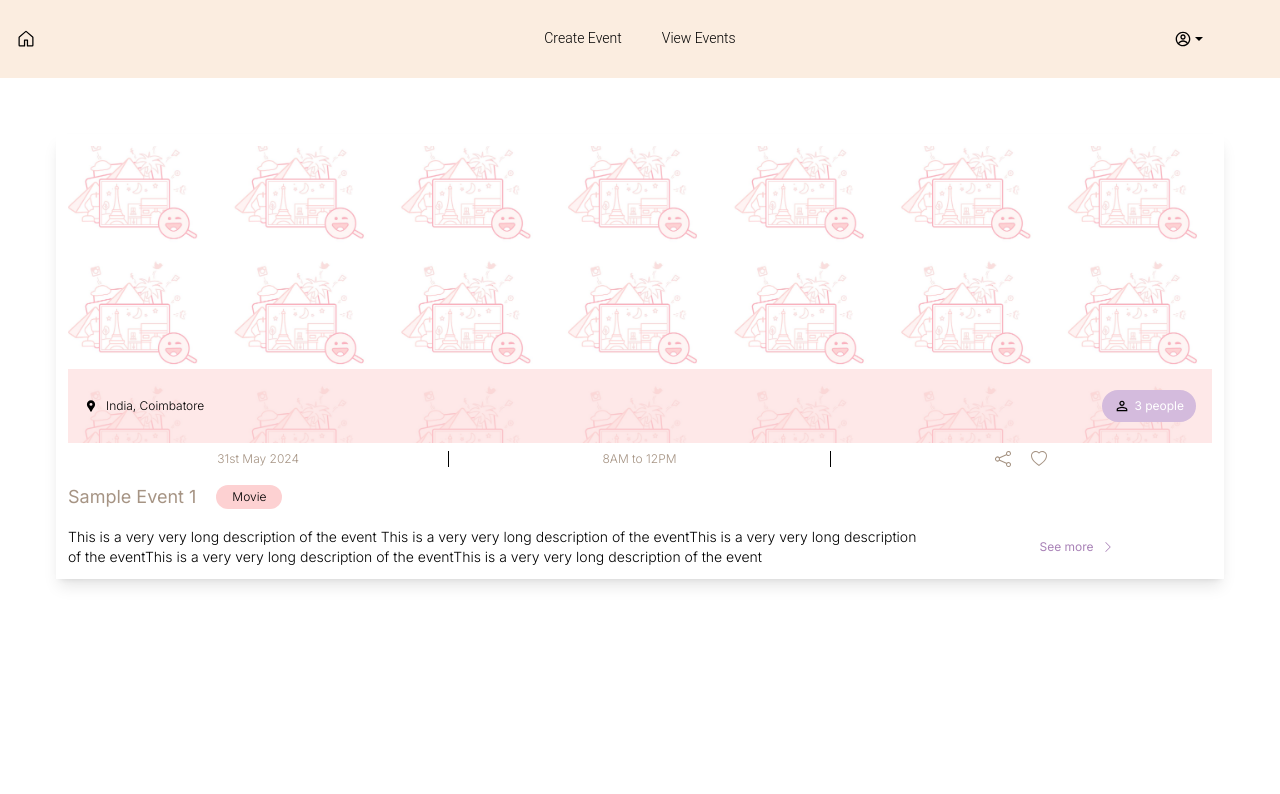
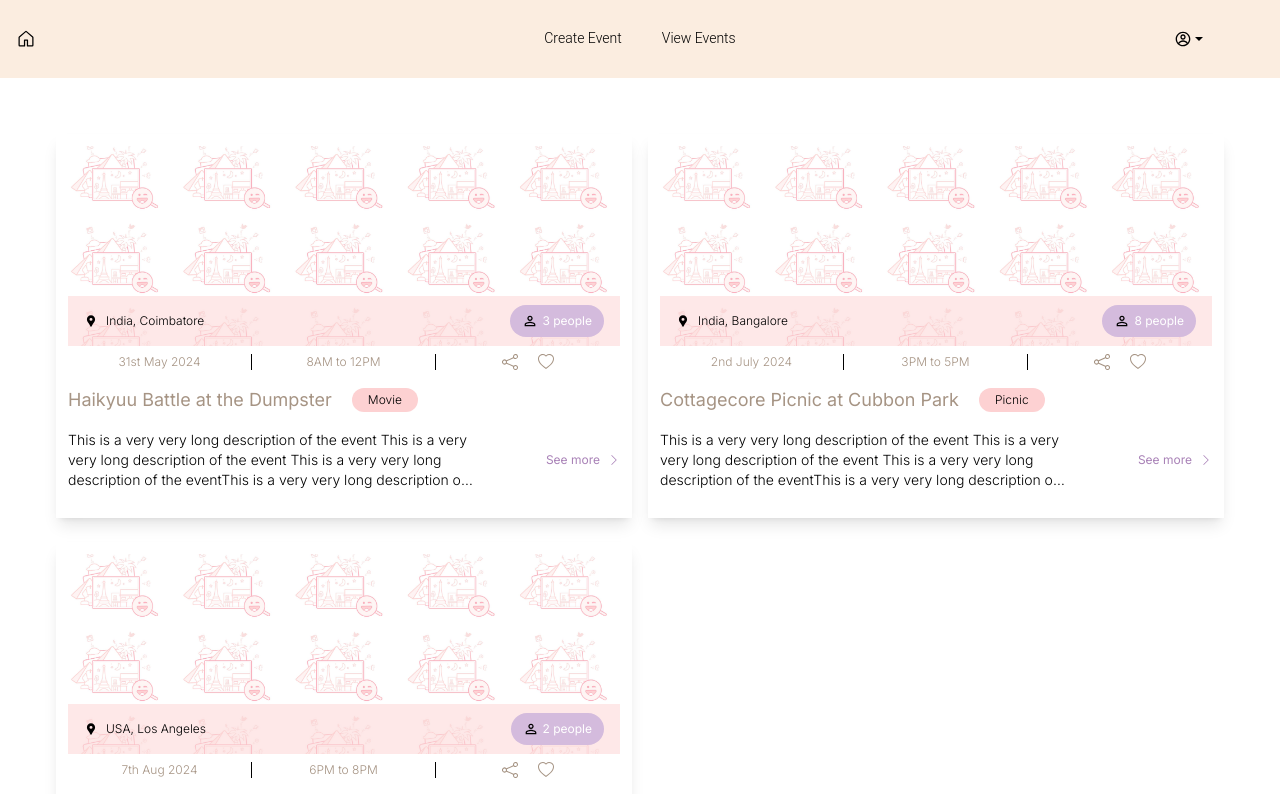
Before and after one commit to shwethaarajesh/project-i, a Next.js app: page /ViewListing in a window 1280 px wide. Shown: the top 794 px of the page. Built offline with nearby package versions, Linux system fonts and the light colour scheme.

Commit message:
Feat: Added view listing page

```diff
--- a/src/app/ViewListing/page.tsx
+++ b/src/app/ViewListing/page.tsx
@@ -5,13 +5,66 @@
 import Header from "../components/Header/Header";
 
 export default function ViewListing() {
+  const events = [
+    {
+      imageUrl: "",
+      location: "India, Coimbatore",
+      noOfPeople: 3,
+      eventDate: "31st May 2024",
+      eventTime: "8AM to 12PM",
+      title: "Haikyuu Battle at the Dumpster",
+      genre: "Movie",
+      description:
+        "This is a very very long description of the event This is a very very long description of the event This is a very very long description of the eventThis is a very very long description of the eventThis is a very very long description of the event",
+    },
+    {
+      imageUrl: "",
+      location: "India, Bangalore",
+      noOfPeople: 8,
+      eventDate: "2nd July 2024",
+      eventTime: "3PM to 5PM",
+      title: "Cottagecore Picnic at Cubbon Park",
+      genre: "Picnic",
+      description:
+        "This is a very very long description of the event This is a very very long description of the event This is a very very long description of the eventThis is a very very long description of the eventThis is a very very long description of the event",
+    },
+    {
+      imageUrl: "",
+      location: "USA, Los Angeles",
+      noOfPeople: 2,
+      eventDate: "7th Aug 2024",
+      eventTime: "6PM to 8PM",
+      title: "Need help shopping for dresses at XYZ",
+      genre: "Shopping",
+      description:
+        "This is a very very long description of the event This is a very very long description of the event This is a very very long description of the eventThis is a very very long description of the eventThis is a very very long description of the event",
+    },
+  ];
   return (
     <div className="">
       <div className="bg-primary-light p-4">
         <Header></Header>
       </div>
       <div className="m-6 p-8 flex flex-col gap-8">
-        <EventListingCard
+        <div className="grid grid-cols-1 gap-x-4 gap-y-6  lg:grid-cols-2 ">
+          {events.map((eachEvent) => {
+            return (
+              <div>
+                <EventListingCard
+                  imageUrl={eachEvent.imageUrl}
+                  location={eachEvent.location}
+                  noOfPeople={eachEvent.noOfPeople}
+                  eventDate={eachEvent.eventDate}
+                  eventTime={eachEvent.eventTime}
+                  title={eachEvent.title}
+                  genre={eachEvent.genre}
+                  description={eachEvent.description}
+                ></EventListingCard>
+              </div>
+            );
+          })}
+        </div>
+        {/* <EventListingCard
           imageUrl={""}
           location={"India, Coimbatore"}
           noOfPeople={3}
@@ -22,7 +75,7 @@
           description={
             "This is a very very long description of the event This is a very very long description of the eventThis is a very very long description of the eventThis is a very very long description of the eventThis is a very very long description of the event"
           }
-        ></EventListingCard>
+        ></EventListingCard> */}
         {/* <EventImageBanner
           imageUrl={""}
           location={"India, Coimbatore"}
--- a/src/app/components/EventImageBanner/EventImageBanner.tsx
+++ b/src/app/components/EventImageBanner/EventImageBanner.tsx
@@ -25,10 +25,13 @@
           <MdLocationPin size={14} className="text-black" />
           <div className=" font-light text-xs ">{props.location}</div>
         </div>
-        <div className="bg-tertiary-light px-3 py-2 gap-1 flex justify-center items-center rounded-full   ">
+        <div className="bg-tertiary-light px-2 py-1 xs:px-3 xs:py-2 gap-1 flex justify-center items-center rounded-full   ">
           <MdOutlinePersonOutline size={16} className="text-sm" />
-          <div className="text-xs  text-white">
+          <div className="hidden xs:block text-xs  text-white">
             {props.noOfPeople + " people"}
+          </div>
+          <div className="block xs:hidden text-xs  text-white">
+            {props.noOfPeople}
           </div>
         </div>
       </div>
--- a/src/app/components/EventListingCard/EventListingCard.tsx
+++ b/src/app/components/EventListingCard/EventListingCard.tsx
@@ -28,20 +28,20 @@
     router.push("/EventListing");
   };
   return (
-    <div className="shadow-lg p-3 cursor-pointer" onClick={onClickRedirect}>
+    <div className="shadow-lg p-3 cursor-pointer">
       <EventImageBanner
         imageUrl={props.imageUrl}
         location={props.location}
         noOfPeople={props.noOfPeople}
       ></EventImageBanner>
-      <div className="mt-2 grid grid-cols-3 items-center justify-items-center text-primary-text">
-        <div className="font-light text-xs w-full text-center border-r  border-r-black">
+      <div className="mt-2 grid grid-cols-2 gap-y-4 xs:grid-cols-3 items-center justify-items-center text-primary-text">
+        <div className="font-light text-xs w-full text-center  border-r  border-r-black ">
           {props.eventDate}
         </div>
-        <div className="font-light text-xs  w-full text-center  border-r  border-r-black">
+        <div className="font-light text-xs  w-full text-center k xs:border-r  xs:border-r-black">
           {props.eventTime}
         </div>
-        <div className="flex gap-5 items-center justify-center w-full">
+        <div className="hidden col-span-1 xs:flex gap-5 items-center justify-center w-full">
           <BsShare className="cursor-pointer" />
           {isLiked ? (
             <BsHeartFill
@@ -61,13 +61,31 @@
           {props.genre}
         </div>
       </div>
-      <div className="mt-4 grid grid-cols-12 gap-5 items-center">
-        <div className=" w-full text-sm font-light line-clamp-2 overflow-hidden text-ellipsis col-span-9">
+      <div className="mt-4 pb-4 grid grid-cols-12 grid-rows-2 xs:grid-rows-1 gap-5 items-center">
+        <div className=" w-full text-sm font-light line-clamp-1 xs:line-clamp-2 xl:line-clamp-3 overflow-hidden text-ellipsis col-span-12 xs:col-span-9">
           {props.description}
         </div>
+
+        <div className=" col-span-6 flex mt-2 xs:hidden gap-5 items-center justify-start text-primary-text w-full">
+          <BsShare size={14} className="cursor-pointer" />
+          {isLiked ? (
+            <BsHeartFill
+              size={14}
+              className="cursor-pointer text-secondary-light "
+              onClick={onClickLike}
+            />
+          ) : (
+            <BsHeart
+              size={14}
+              className="cursor-pointer"
+              onClick={onClickLike}
+            />
+          )}
+        </div>
         <div
-          className="col-span-3 items-center justify-center flex gap-2 text-center text-xs text-tertiary-text
+          className="col-span-6 xs:col-span-3 items-center justify-end flex gap-2 cursor-pointers text-center text-xs text-tertiary-text
         "
+          onClick={onClickRedirect}
         >
           <div>See more</div>
           <BsChevronRight />
--- a/tailwind.config.ts
+++ b/tailwind.config.ts
@@ -25,6 +25,9 @@
         "secondary-dark":"#92a3a3",
         "tertiary-dark":"#999285"
       },
+      screens: {
+        'xs': '420px',
+      },
       fontFamily:{
         sans: ['Roboto', 'sans-serif'],
       }
```
